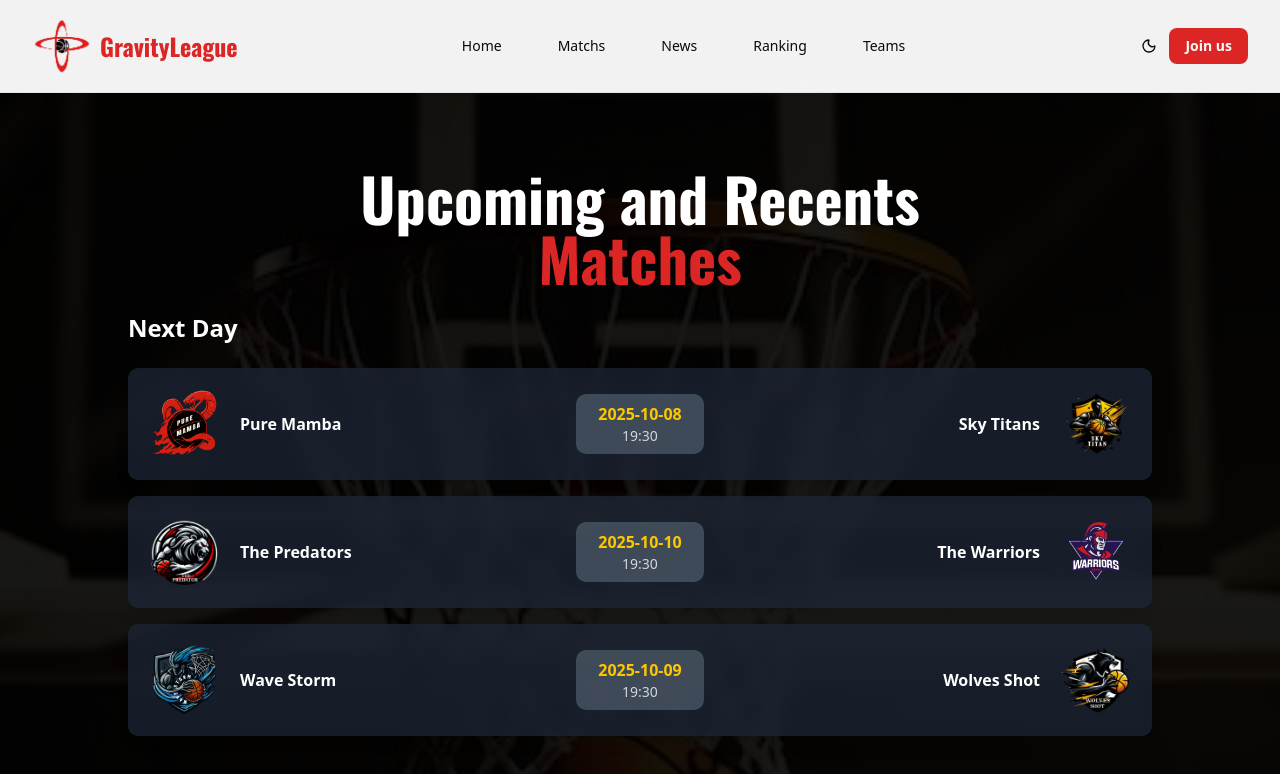
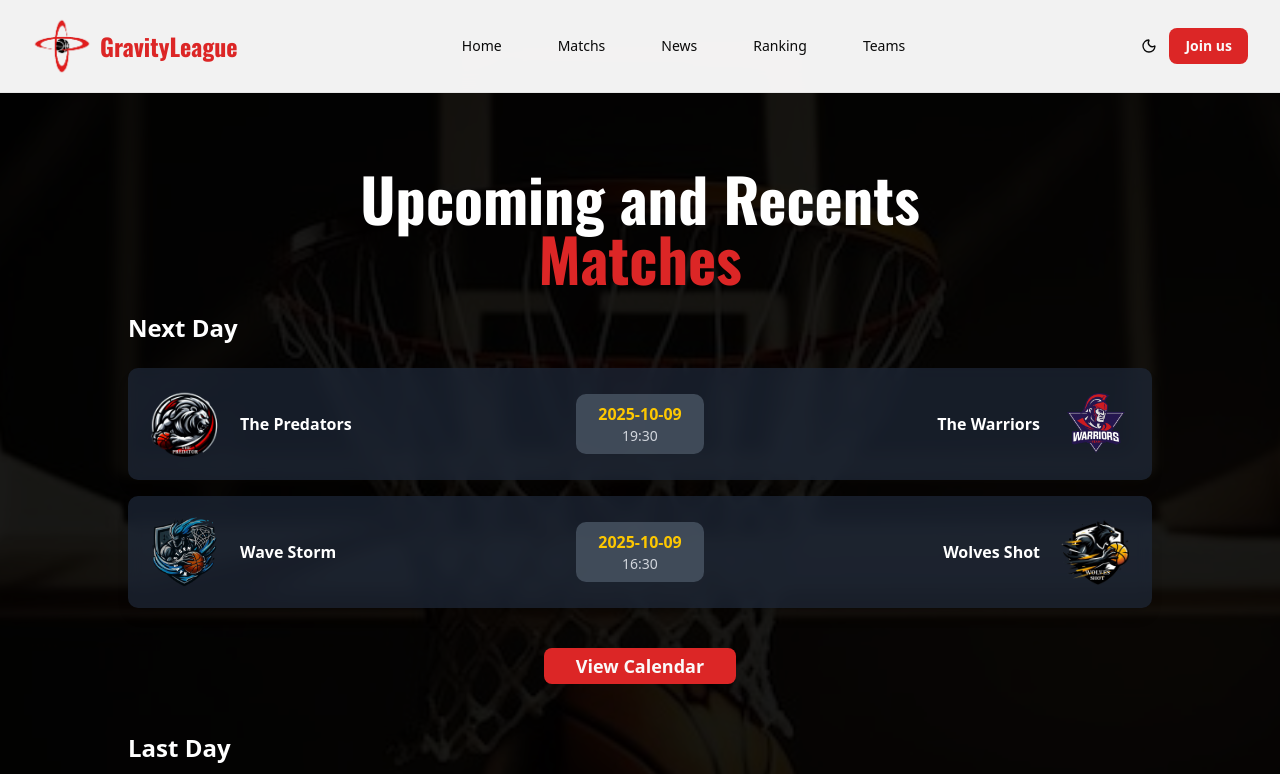
Before and after one commit to narcisse66/G-League, a Next.js app: page /match in a window 1280 px wide. Shown: the top 774 px of the page. Built offline with nearby package versions, Linux system fonts and the light colour scheme.

Commit message:
fix bugs

```diff
--- a/src/app/layout.tsx
+++ b/src/app/layout.tsx
@@ -14,7 +14,7 @@ const oswald = Oswald({
 });
 
 export const metadata: Metadata = {
-  title: 'LeaguePro - Basketball League Website',
+  title: 'G-League - Basketball League Website',
   description:
     ' A website who showcase basketball league information and statistics.',
 };
--- a/src/components/about.tsx
+++ b/src/components/about.tsx
@@ -23,7 +23,7 @@ export default function About() {
       icon: TrendingUp,
       title: 'Player Development',
       description:
-        "GravityLeague isn't just about winning, it's about growth. Rising stars, homegrown talent, and future pros all get their shot.",
+        "GravityLeague focuses on developing talent. Up-and-coming stars, local talents, and future professionals all have the chance to shine.",
     },
 
     {
@@ -42,7 +42,7 @@ export default function About() {
         transition={{ duration: 0.7, ease: 'easeOut' }}
         className="text-3xl font-bold mb-8 text-center"
       >
-        What's <span className="text-primary">GravityLeague</span> ?
+         {"What's"} <span className="text-primary">GravityLeague</span> ?
       </motion.h2>
       <motion.p
         initial={{ opacity: 0, y: 12 }}
--- a/src/components/highlight.tsx
+++ b/src/components/highlight.tsx
@@ -47,7 +47,7 @@ export default function Highlight() {
         transition={{ duration: 0.7, ease: 'easeOut', delay: 0.2 }}
         className="text-xl text-muted-foreground text-center max-w-2xl mx-auto"
       >
-        Today’s highlight: Sky Titans vs Wolves, opening matchday showdown.
+        {"Today’s highlight: Sky Titans vs Wolves, opening matchday showdown."}
       </motion.p>
 
       <div className="mt-9 relative max-w-5xl mx-auto ">
--- a/src/components/match.tsx
+++ b/src/components/match.tsx
@@ -16,24 +16,21 @@ type Match = {
 };
 
 const matches: Match[] = [
+
     {
         id: 1,
-        homeTeam: 'Pure Mamba',
-        awayTeam: 'Sky Titans',
-        homeLogo: '/images/logos/logo2.png',
-        awayLogo: '/images/logos/logo3.png',
-        date: '2025-10-08',
-        hour: '19:30',
-    },
-    {
-        id: 2,
         homeTeam: 'The Predators',
         awayTeam: 'The Warriors',
         homeLogo: '/images/logos/logo1.png',
         awayLogo: '/images/logos/logo4.png',
-        date: '2025-10-10',
+        date: '2025-10-09',
         hour: '19:30',
     },
+
+
+
+
+
     {
         id: 3,
         homeTeam: 'Wave Storm',
@@ -41,7 +38,7 @@ const matches: Match[] = [
         homeLogo: '/images/logos/logo5.png',
         awayLogo: '/images/logos/logo6.png',
         date: '2025-10-09',
-        hour: '19:30',
+        hour: '16:30',
     },
     {
         id: 4,
--- a/src/lib/constant.ts
+++ b/src/lib/constant.ts
@@ -89,7 +89,7 @@ export const founder = [
   {
     name: 'Narcisse D.',
     jobs: 'PDG GravityLeague',
-    details: "Leaders don't follow the game, they reinvent it.",
+    details: "Leaders not only follow the game, they reinvent it.",
     image: '/images/narcisse2.png',
   },
 ];
```
